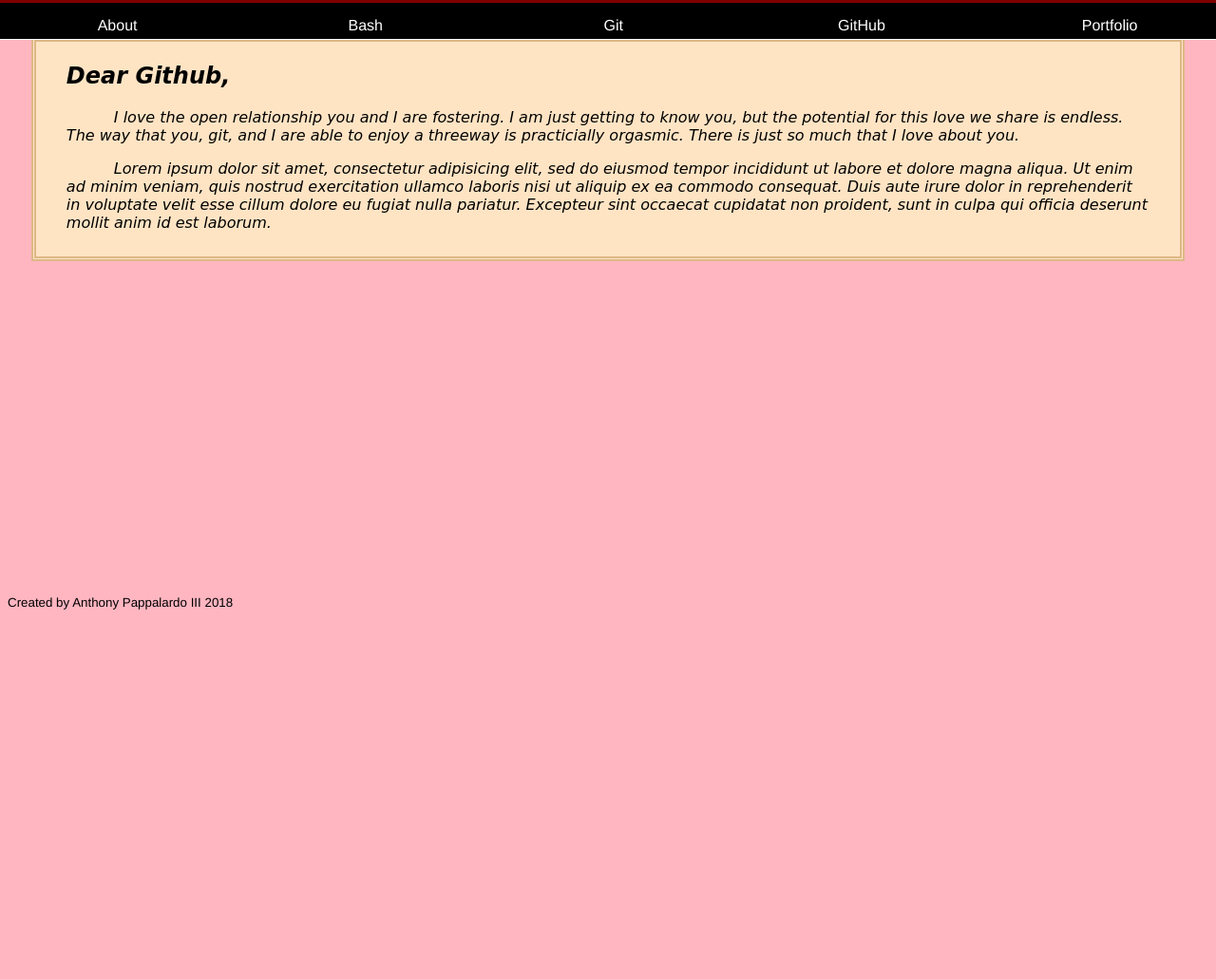
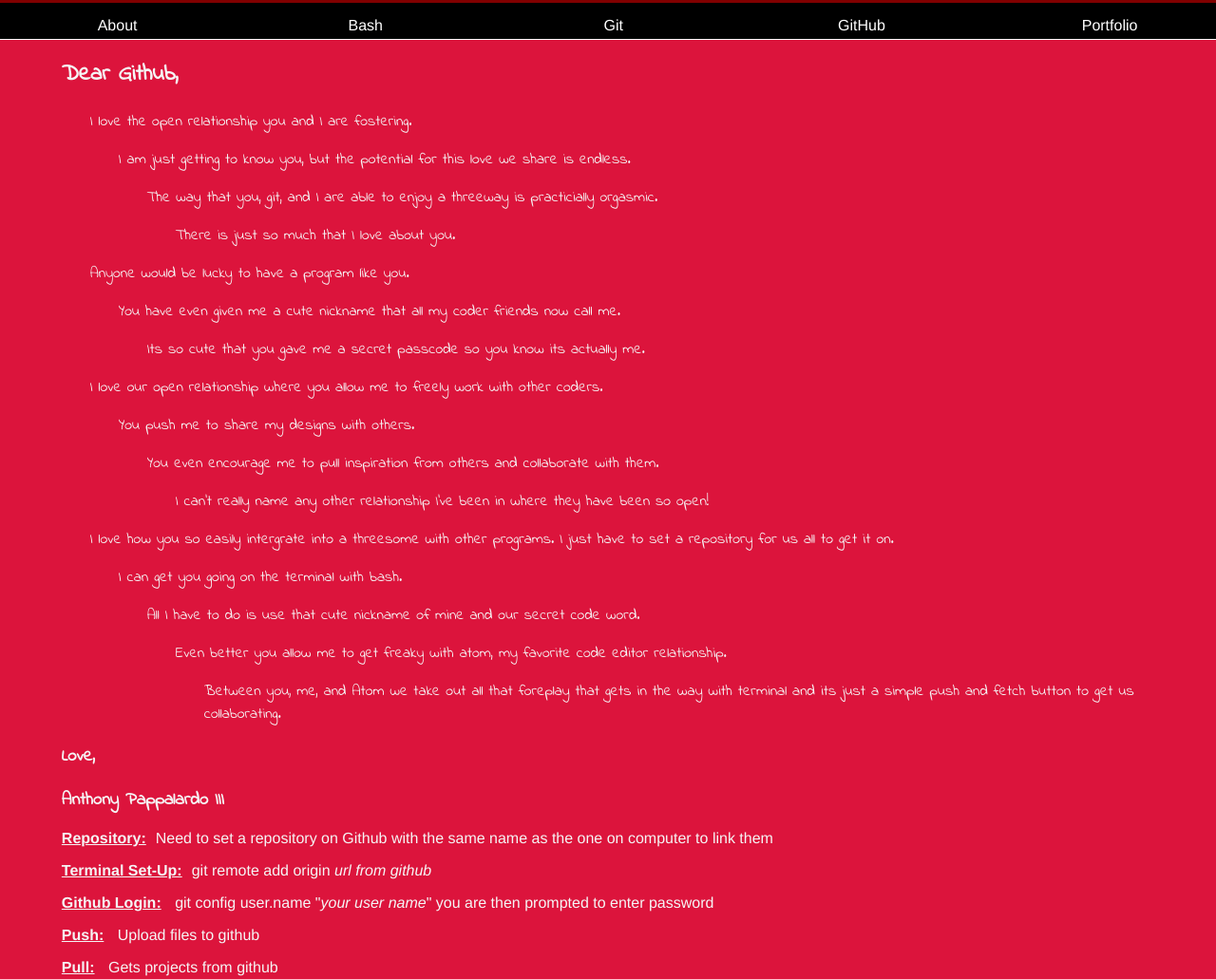
Before and after one commit to tonypapps/love-letters, a plain HTML site: page github.html in a window 1280 px wide. Shown: the part 136-1167 px from the top of the page at 95% size. Before the commit the page ends 800 px from the top, so only its background shows below. Drawn offline with Linux system fonts and the light colour scheme.

Commit message:
add content to github

```diff
--- a/css/github.css
+++ b/css/github.css
@@ -1,5 +1,5 @@
 html{
-  background-color: lightpink;
+  background-color: crimson;
   font-family: helvetica;
 }
 header{
@@ -59,17 +59,42 @@
 
 }
 main{
-  background-color: bisque;
-  border: 5px double burlywood;
   margin: 2%;
   margin-top: 175px;
   margin-bottom: 350px;
   padding: 2.5%;
   padding-top:2.5px;
   padding-bottom: 10px;
-  font-family: 'Shadows Into Light', cursive;
+  font-family: 'Indie Flower';
+  color: whitesmoke;
+}
+/* spacing for each line */
+.opening{
+  color: whitesmoke;
+}
+.par1{
+  margin-left: 30px;
+}
+.par2{
+  margin-left: 60px;
+}
+.par3{
+  margin-left: 90px;
+}
+.par4{
+  margin-left: 120px;
+}
+.par5{
+  margin-left: 150px;
+}
+aside{
+  font-family: helvetica;
+}
+.a-t{
+  margin-right: 10px;
+  text-decoration: underline;
+  font-weight: bold;
+}
+.i{
   font-style: italic;
 }
-p{
-  text-indent: 50px;
-}
--- a/github.html
+++ b/github.html
@@ -3,6 +3,7 @@
   <head>
     <meta charset="utf-8">
     <meta name="viewport" content="width=device-width, initial-scale=1.0">
+    <link href="https://fonts.googleapis.com/css?family=Indie+Flower" rel="stylesheet">
     <link rel="stylesheet" href="/css/github.css">
     <title>GitHub Love Letter</title>
   </head>
@@ -24,12 +25,41 @@
     <main>
       <article class="">
         <h2>Dear Github,</h2>
-        <p>
-          I love the open relationship you and I are fostering. I am just getting to know you, but the potential for this love we share is endless. The way that you, git, and I are able to enjoy a threeway is practicially orgasmic. There is just so much that I love about you.
-        </p>
-        <p>
-          Lorem ipsum dolor sit amet, consectetur adipisicing elit, sed do eiusmod tempor incididunt ut labore et dolore magna aliqua. Ut enim ad minim veniam, quis nostrud exercitation ullamco laboris nisi ut aliquip ex ea commodo consequat. Duis aute irure dolor in reprehenderit in voluptate velit esse cillum dolore eu fugiat nulla pariatur. Excepteur sint occaecat cupidatat non proident, sunt in culpa qui officia deserunt mollit anim id est laborum.
-        </p>
+        <section class="paragraph1">
+          <p class="par1">I love the open relationship you and I are fostering.</p>
+          <p class="par2">I am just getting to know you, but the potential for this love we share is endless.</p>
+          <p class="par3">The way that you, git, and I are able to enjoy a threeway is practicially orgasmic.</p>
+          <p class="par4">There is just so much that I love about you.</p>
+        </section>
+        <section class="paragraph2">
+          <p class="par1">Anyone would be lucky to have a program like you.</p>
+          <p class="par2">You have even given me a cute nickname that all my coder friends now call me.</p>
+          <p class="par3">Its so cute that you gave me a secret passcode so you know its actually me.</p>
+        </section>
+        <section class="paragraph3">
+          <p class="par1">I love our open relationship where you allow me to freely work with other coders.</p>
+          <p class="par2">You push me to share my designs with others.</p>
+          <p class="par3">You even encourage me to pull inspiration from others and collaborate with them.</p>
+          <p class="par4">I can't really name any other relationship I've been in where they have been so open!</p>
+        </section>
+        <section class="paragraph4">
+          <p class="par1">I love how you so easily intergrate into a threesome with other programs. I just have to set a repository for us all to get it on.</p>
+          <p class="par2">I can get you going on the terminal with bash.</p>
+          <p class="par3">All I have to do is use that cute nickname of mine and our secret code word.</p>
+          <p class="par4">Even better you allow me to get freaky with atom, my favorite code editor relationship.</p>
+          <p class="par5">Between you, me, and Atom we take out all that foreplay that gets in the way with terminal and its just a simple push and fetch button to get us collaborating. </p>
+        </section>
+        <section>
+          <h3>Love,</h3>
+          <h3>Anthony Pappalardo III</h3>
+        </section>
+        <aside>
+          <p><span class="a-t">Repository:</span>Need to set a repository on Github with the same name as the one on computer to link them</p>
+          <p><span class="a-t">Terminal Set-Up:</span>git remote add origin <span class="i">url from github</span></p>
+          <p><span class="a-t">Github Login:</span> git config user.name "<span class="i">your user name</span>" you are then prompted to enter password</p>
+          <p><span class="a-t">Push:</span> Upload files to github</p>
+          <p><span class="a-t">Pull:</span> Gets projects from github</p>
+        </aside>
       </article>
     </main>
     <!-- =======bottom of page========= -->
```
Also changed, not shown: 1 other file.
